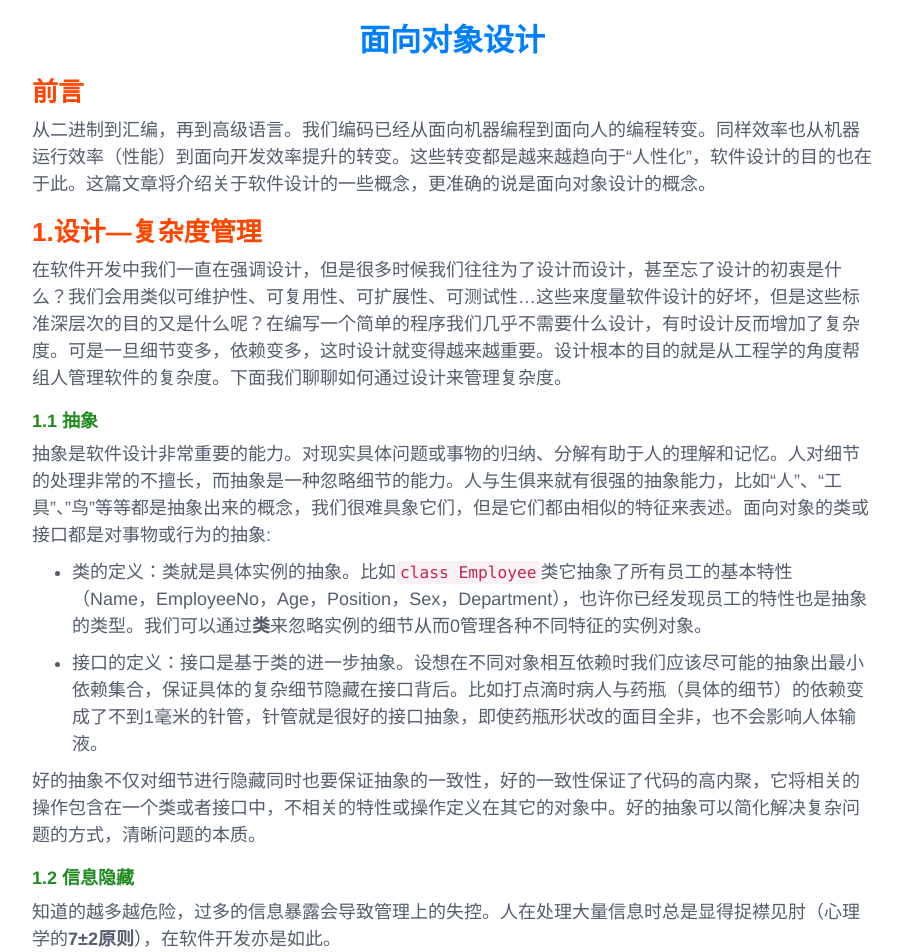
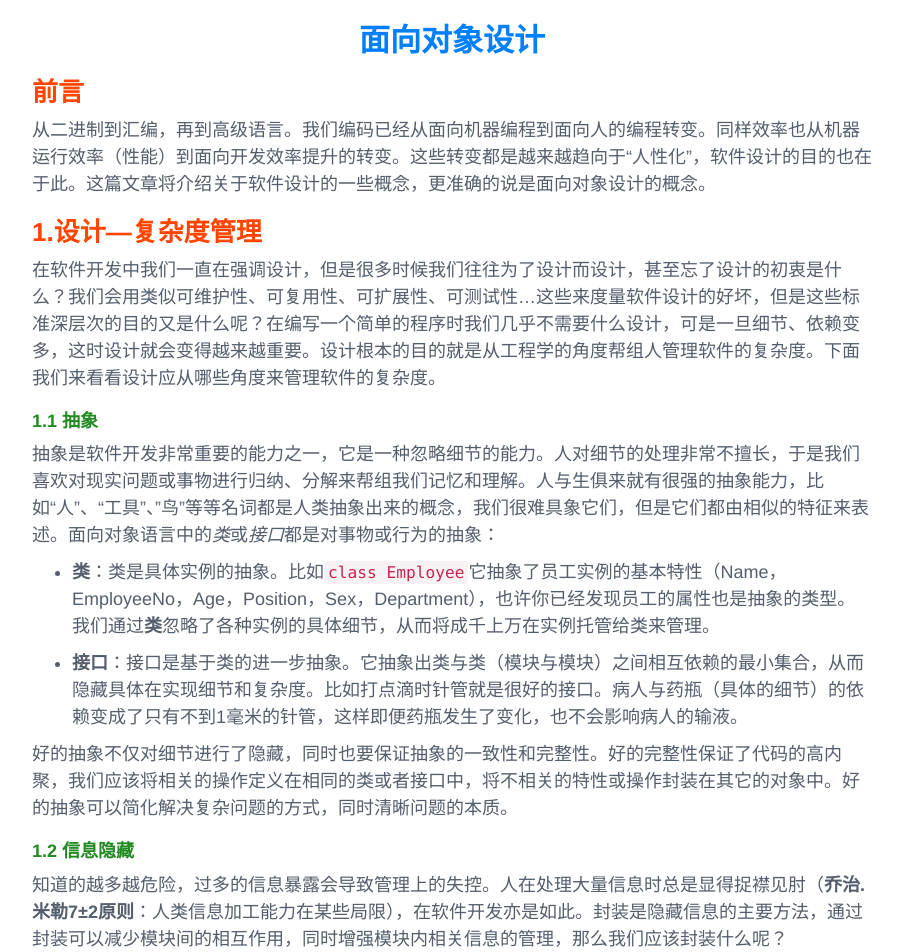
Before and after one commit to qunxi/qunxi.github.io, a Jekyll site: the page built from _posts/2017-01-30-object-oriented-design.md, in a window 1280 px wide and 1400 px high, scrolled down 223 px. Shown: the top 952 px of the window, without its empty margins (188-1090 px from the left). Built offline with Jekyll 4.4.1, drawn with Linux system fonts in a browser that asks for light colours; some of the changed text lies outside the part shown.

Commit message:
update the post

````diff
--- a/_posts/2017-01-30-object-oriented-design.md
+++ b/_posts/2017-01-30-object-oriented-design.md
@@ -19,51 +19,50 @@
 
 # 1.设计—复杂度管理
 
-在软件开发中我们一直在强调设计，但是很多时候我们往往为了设计而设计，甚至忘了设计的初衷是什么？我们会用类似可维护性、可复用性、可扩展性、可测试性…这些来度量软件设计的好坏，但是这些标准深层次的目的又是什么呢？在编写一个简单的程序我们几乎不需要什么设计，有时设计反而增加了复杂度。可是一旦细节变多，依赖变多，这时设计就变得越来越重要。设计根本的目的就是从工程学的角度帮组人管理软件的复杂度。下面我们聊聊如何通过设计来管理复杂度。
+在软件开发中我们一直在强调设计，但是很多时候我们往往为了设计而设计，甚至忘了设计的初衷是什么？我们会用类似可维护性、可复用性、可扩展性、可测试性…这些来度量软件设计的好坏，但是这些标准深层次的目的又是什么呢？在编写一个简单的程序时我们几乎不需要什么设计，可是一旦细节、依赖变多，这时设计就会变得越来越重要。设计根本的目的就是从工程学的角度帮组人管理软件的复杂度。下面我们来看看设计应从哪些角度来管理软件的复杂度。
 
 ## 1.1 抽象
 
-抽象是软件设计非常重要的能力。对现实具体问题或事物的归纳、分解有助于人的理解和记忆。人对细节的处理非常的不擅长，而抽象是一种忽略细节的能力。人与生俱来就有很强的抽象能力，比如“人”、“工具”、"鸟"等等都是抽象出来的概念，我们很难具象它们，但是它们都由相似的特征来表述。面向对象的类或接口都是对事物或行为的抽象:
+抽象是软件开发非常重要的能力之一，它是一种忽略细节的能力。人对细节的处理非常不擅长，于是我们喜欢对现实问题或事物进行归纳、分解来帮组我们记忆和理解。人与生俱来就有很强的抽象能力，比如“人”、“工具”、"鸟"等等名词都是人类抽象出来的概念，我们很难具象它们，但是它们都由相似的特征来表述。面向对象语言中的*类*或*接口*都是对事物或行为的抽象：
 
-* 类的定义：类就是具体实例的抽象。比如`class Employee`类它抽象了所有员工的基本特性（Name，EmployeeNo，Age，Position，Sex，Department），也许你已经发现员工的特性也是抽象的类型。我们可以通过**类**来忽略实例的细节从而0管理各种不同特征的实例对象。
+* **类**：类是具体实例的抽象。比如`class Employee`它抽象了员工实例的基本特性（Name，EmployeeNo，Age，Position，Sex，Department），也许你已经发现员工的属性也是抽象的类型。我们通过**类**忽略了各种实例的具体细节，从而将成千上万在实例托管给类来管理。
 
-* 接口的定义：接口是基于类的进一步抽象。设想在不同对象相互依赖时我们应该尽可能的抽象出最小依赖集合，保证具体的复杂细节隐藏在接口背后。比如打点滴时病人与药瓶（具体的细节）的依赖变成了不到1毫米的针管，针管就是很好的接口抽象，即使药瓶形状改的面目全非，也不会影响人体输液。
+* **接口**：接口是基于类的进一步抽象。它抽象出类与类（模块与模块）之间相互依赖的最小集合，从而隐藏具体在实现细节和复杂度。比如打点滴时针管就是很好的接口。病人与药瓶（具体的细节）的依赖变成了只有不到1毫米的针管，这样即便药瓶发生了变化，也不会影响病人的输液。
 
-好的抽象不仅对细节进行隐藏同时也要保证抽象的一致性，好的一致性保证了代码的高内聚，它将相关的操作包含在一个类或者接口中，不相关的特性或操作定义在其它的对象中。好的抽象可以简化解决复杂问题的方式，清晰问题的本质。
+好的抽象不仅对细节进行了隐藏，同时也要保证抽象的一致性和完整性。好的完整性保证了代码的高内聚，我们应该将相关的操作定义在相同的类或者接口中，将不相关的特性或操作封装在其它的对象中。好的抽象可以简化解决复杂问题的方式，同时清晰问题的本质。
 
 ## 1.2 信息隐藏
 
-知道的越多越危险，过多的信息暴露会导致管理上的失控。人在处理大量信息时总是显得捉襟见肘（心理学的**7±2原则**），在软件开发亦是如此。
+知道的越多越危险，过多的信息暴露会导致管理上的失控。人在处理大量信息时总是显得捉襟见肘（**乔治.米勒7±2原则**：人类信息加工能力在某些局限），在软件开发亦是如此。封装是隐藏信息的主要方法，通过封装可以减少模块间的相互作用，同时增强模块内相关信息的管理，那么我们应该封装什么呢？
 
-封装是隐藏信息的主要方法，通过封装可以减少模块间的相互作用，同时增强模块内相关信息的管理，那么我们应该封装什么呢？
+* **封装细节**：客户对接口背后的实现应该知道在越少越好。这就是为什么**应该面向接口编程，而不是面向实现编程**，接口不仅保证了封装性，而且隔离了对具体实现的依赖。
 
-* 封装细节/复杂度：通过抽象**封装细节**，客户永远无法也不应该知道接口背后的具体实现。这就是为什么**应该面向接口编程，而不是面向实现编程**，接口在保证了封装性，同时隔离了具体对象的依赖。
+* **封装变化**：依赖具有传播性，一旦暴露的变化点被触发，那么所有依赖项都会成为变化源，从而影响软件的稳定性。**封装变化点**可以有效的避免变化的扩散。
 
-* 封装变化：依赖具有传播性，一旦变化点被触发，那么所有依赖项都会成为变化源。**封装变化点**可以有效的避免变化的扩散。
-
-最后介绍一下**迪米特法则**，它是软件设计关于封装的重要原则。
+**迪米特法则**告诉我们软件开发中应该如何做好信息隐藏
 
 > 迪米特法则（Law of Demeter）：一个软件实体应当尽可能少的与其他实体发生相互作用。每一个软件单位对其他的单位都只有最少的知识，而且局限于那些与本单位密切相关的软件单位。
 
+下面浮冰这张图，是信息隐藏一个很好在隐喻。
 ![冰川图片](http://img01.taopic.com/150520/318763-1505200J01317.jpg)
 
 ## 1.3 高内聚，低耦合
 
-依赖关系是软件设计中最复杂因素之一。面对复杂问题时我们习惯将其分解成若干个简单问题处理，但是过度的分解也会增加依赖关系的复杂度，所以平衡好问题本身复杂度和分解颗粒度之间的关系是非常重要的设计艺术。**高内聚，低耦合**就是衡量软件设计好坏的重要指标之一。不论抽象，还是封装都是在保证软件的高内聚，低耦合。
+依赖关系是软件开发最复杂的因素之一。面对复杂问题时我们习惯将其分解成若干个简单问题处理（解耦），但是过度的分解也会增加依赖关系的复杂度，所以平衡好问题本身的复杂度和分解颗粒度之间的依赖关系是非常重要的设计艺术。**高内聚，低耦合**就是衡量软件设计好坏的重要指标之一。抽象、封装的本质也是在保证软件的高内聚和低耦合。
 
 * 耦合由强到弱：内容耦合 > 公共耦合 > 外部耦合 > 控制耦合 > 标记耦合 > 数据耦合 > 非直接耦合
 
 * 内聚由强到弱：功能内聚 > 顺序内聚 > 通信内聚 > 过程内聚 > 时间内聚 > 逻辑内聚 > 偶然内聚
 
-以上是耦合与内聚的强弱关系，软件设计应该尽可能的做到功能上的内聚，避免内容上的耦合，如果实在有依赖，最好使用数据耦合。
+以上是耦合与内聚的强弱关系，软件设计应该尽可能的做到功能上的内聚，避免内容上的耦合，如果存在依赖，最好使用数据耦合。
 
 # 2.面向对象设计
 
-上面提及软件设计过程中应该注意的几个关注点，而面向对象提供了一些自己的特性来完成抽象、封装以及模块间的高内聚和低耦合。
+上面提及软件设计过程中应该注意的几个关注点，它适用于任何范式的语言，而作为面向对象语言，它利用本身的一些特性来完成上面所提及的内容。下面我们简单的聊一聊在面向对象设计中我们经常遇到在一些概念。
 
 * ## 类与接口
 
-面向对象设计利用`class`或`interface`关键来抽象具体对象或行为，Java或C#甚至提供了`abstract`关键字来对类进行抽象。C++并没有提供`interface`和`abstract`关键字，但是我们可以通过建立只包含纯虚函数的类来代替`interface`，同样用包含部分纯虚函数的类来代替`abstract`。这里有必要强调下接口（`interface`），接口是一组相关操作的抽象，它帮助降低具体实现的依赖和细节的封装。接口是模块间沟通的契约，所以它应该是相对稳定的（并不表示不能变化），如果接口经常性的变化，那么客户代码也会变得不稳定。设计接口时，命名应该具体且能自注释，同时还应考虑接口的版本问题。
+面向对象语言利用`class`或`interface`关键字来抽象具体的对象或行为，Java或C#甚至提供了`abstract`关键字来对类进行抽象。C++并没有提供`interface`和`abstract`关键字，但是我们可以通过建立只包含纯虚函数的类来代替`interface`，同样用包含部分纯虚函数的类来代替`abstract`。这里有必要强调下接口是一组相关操作的抽象，它用于封装细节和隔离具体实现。接口是模块间沟通的契约，它应该是相对稳定的（并不表示不能变化），如果接口经常性的变化，那么客户代码也会受到影响，所以设计接口时，应该注意以下几点：抽象的接口不应该经常变化；函数命名应该具体且能自注释；考虑接口版本变化的兼容性。
 
 ```
 enum Role{
@@ -83,15 +82,15 @@
        virtual std::vector<User> getList(Role role, time_t time) = 0;
 }
 ```
-上面例子定义了两个功能一样的接口函数，很明显第一个接口函数更加具体明确，用户看具体在名字就知道函数在功能。同时第一个接口函数更具稳定性，如果接口需要添加一个或减少一个参数条件时，调用第二个函数的所有用户都必须跟着调整，而第一个函数对用户的影响更小。
+上面例子定义了两个功能一样的接口函数，很明显第一个接口函数，用户看到名字就知道函数的具体功能。另外第一个函数相对更加稳定，因为如果接口需要添加一个或减少一个参数时，第二个函数变化会比较大，而且依赖第二个函数在客户代码也会受到很大的影响。相比较第一个函数对用户的影响更小。
 
 * ## 封装
 
-面向对象语言都提供类似`public`、`protected`、`private`这样关键字来限制访问。在类设计时我们应该尽可能的使用`private`，谨慎的使用`protected`（除非确实必要重用基类的方法或成员）。在很多编码规范中都是禁止将类的数据成员定义成`public`，它们必须通过类似get/set的简单函数访问，一些开发人员会觉得有些多此一举。但是谁又能保证将来我们不会去修改它们，如果一开始就通过函数封装这些变量，那么只要接口函数不变，里面在逻辑和变量不管怎么改变，外部用户都不会受到影响。这些都是封装带来在好处。除了通过访问限制来封装数据，我们还可以通过接口来封装具体实现。甚至从更高的维度来说，抽象提取业务类型也是一种封装。
+面向对象语言都提供类似`public`、`protected`、`private`这样关键字来限制访问。在类设计时我们应该尽可能的使用`private`，谨慎的使用`protected`（除非确实必要重用基类的方法或成员）。在很多编码规范中都是禁止将类的数据成员定义成`public`，它们必须通过类似get/set（或C#的Property）这样简单的函数访问，一些开发人员会觉得有些多此一举。但是谁又能保证将来我们不会去修改它们，如果一开始就通过函数封装这些变量，那么只要接口函数不变，里面在逻辑和变量不管怎么改变，外部用户都不会受到影响。这些都是封装带来在好处。除了通过访问限制来封装数据，我们还可以通过接口来封装具体实现。甚至从更高的维度来说，抽象提取业务类型、函数等都是一种封装。
 
 * ## 继承和组合
 
-**继承**是面向对象设计最重要在特性之一。不同语言提供了不同的继承方式，C++可以继承多种类型，但是这会增加编程的复杂度（比如菱形继承），所以像Java或C#这样更高级的语言放弃了对类多继承的支持，只保留了对接口的多继承。
+**继承**是面向对象语言最重要的特性之一。不同语言提供了不同的继承方式，C++可以同时继承多种类型，但是这会增加编程的复杂度（比如菱形继承），所以像Java或C#这样更高级的语言放弃了对多继承的支持，只保留了对接口的多继承。
 
 继承表达的是一种"is-a"的关系（这里排除C++的私有继承），它是一种具体和一般化的关系。通过继承可以共享代码，避免重复，同时继承也是扩展已有代码的一个重要手段。下面是继承的例子
 
@@ -113,10 +112,9 @@
           }
 }
 ```
-因为Car继承了Engine所以它可以重用Engine类中的所有`public`、`protected`方法。但是如果这个时候我们修改了Engine类，那么Car也会需要改变。因为子类Car知道了父类Engine的实现细节，而且在编译时就已经确定了行为不能被改变，如果父类发生了变化，子类也会受到影响。而且随着业务的不断变化和复杂的增加，继承规模更加不可控制。这些因素都大大降低了代码灵活性和可复用性。
+因为Car继承了Engine类，所以它可以重用Engine类中的所有`public`、`protected`方法。但是如果这个时候我们修改了Engine类，那么Car也会需要改变。因为子类Car知道父类Engine的实现细节，而且在编译时这些行为已经确定不能被改变，如果父类发生了变化，子类也会受到影响。随着业务的不断变化和复杂度的增加，继承关系也会变得更加复杂，甚至有的继承层次规模会变得不可控。这些因素都大大降低了代码灵活性和可复用性。
 
-这里需要介绍另一个概念叫做**组合**，它是一种整体和附属的关系，通常我们叫做“has-a”。
-它在一定程度上保证了每一个类的封装性，并且控制类和类继承层次的规模。下面是组合的实现示例
+这里需要介绍另一个概念叫做**组合**，它是一种整体和附属的关系，通常我们叫做“has-a”。它在一定程度上保证了每一个类的封装性，并且控制类和类继承层次的规模。下面是组合的实现示例
 
 ```
 class Car{
@@ -131,18 +129,42 @@
     Engine* _engine;
 }
 ```
-是不是和继承相比封装性更好！这就是为什么
-在面向对象设计中，建议尽可能的使用组合而不是继承。这就是组合/聚合复用原则（CARP原则-Composition/Aggregation Principle）
+是不是和继承相比封装性更好！这就是为什么在面向对象设计中建议遵循组合/聚合复用原则（CARP原则-Composition/Aggregation Principle）- 尽可能的使用组合而不是继承。
 
  * ## 多态
 
 多态是指同一个实体拥有多种形态。在面向对象设计中有两种方式实现多态：
 
-* **动态绑定：**利用虚函数实现在运行时替换实体行为，虽然在性能上有所折扣，但提高了代码的灵活性。它是面向接口编程的基础。
+* **动态绑定：**利用虚函数实现，并在运行时替换实体行为，虽然在性能上有所折扣，但提高了代码的灵活性，这也是面向接口编程的基础。
 * **静态绑定：**它通过泛型编程在编译阶段确定具体类型的行为，这不仅降低代码的冗余，同时对性能有一定的提升。
 
-在面向对象中充分的使用多态的特性，有助于代码的灵活性和可复用性。
+在面向对象中充分的使用多态的特性，有助于提升代码的灵活性和可复用性。下面是多态的代码示例：
 
+```
+class IAnimal{
+    virtual void talk() = 0;
+    virtual void walk() = 0;
+}
+
+class Duck : public IAnimal{
+    virual void talk(){
+        // 鸭子的叫声
+    }
+    virtual void walk(){
+        // 鸭子的行走
+    }
+}
+
+class Dog: public IAnimal{
+    virual void talk(){
+        // 狗的叫声
+    }
+    virtual void walk(){
+        // 狗的行走
+    }
+}
+
+```
 # 设计之美
 
-前面提到两个非常重要的概念：**面向接口编程，而不是面向实现编程**；**优先使用组合，而不是继承**。但是在现实的项目中经常看到极端的教条设计，曾经经历过一个项目要求只要是新建类，就必须继承一个接口。这种不经过抽象的接口除了给自己添加工作量，并没有其它任何好处。接口随着实现类变化而变化，设计变成了机械的流程。我们提倡面向接口编程，但是我们并不排斥依赖类似`string`这样相对稳定的类。同样面对继承和组合时，如果语意更符合继承，那么我们应该理所应当的使用继承，而不是照本宣科的使用组合。设计的美是抽象的美，平衡抉择的美，它来自人的内心感受而不是机器。设计本身也在增加复杂度，那我们还有必要做设计吗？答案是有必要，设计本来就是在可预见的情况下做权衡（事物本身复杂度的减小与设计带来的复杂度）的过程，而且设计本身就是一个长期正收益的投资，有时我们就应该牺牲短期的利益换取长期的可扩展性。
+前面提到两个非常重要的概念：**面向接口编程，而不是面向实现编程**；**优先使用组合，而不是继承**。但是在现实的项目中经常看到极端的教条设计，曾经遇到过一个项目要求凡是新建类，就必须继承一个接口。这种不经过抽象的接口除了给自己添加工作量，并没有其它任何好处。接口已经完全依赖于实现，实现类变化就会导致接口的变化，设计已经没了美感，变成了机械的服从。我们提倡面向接口编程，但是我们并不排斥依赖类似`string`这样相对稳定的类。同样面对继承和组合时，如果语意更符合继承，那么我们应该理所应当的使用继承，而不是照本宣科的使用组合。设计的美是抽象的美，平衡抉择的美，它来自人的内心感受而不是机器。设计本身也在增加复杂度，那我们还有必要做设计吗？答案是有必要，设计本来就是在可预见的情况下（不是过度设计）做权衡（事物本身复杂度的减小与设计带来的复杂度）的过程，而且设计本身就是一个长期正收益的投资，有时我们就应该牺牲短期的利益换取长期的可扩展性。
````
